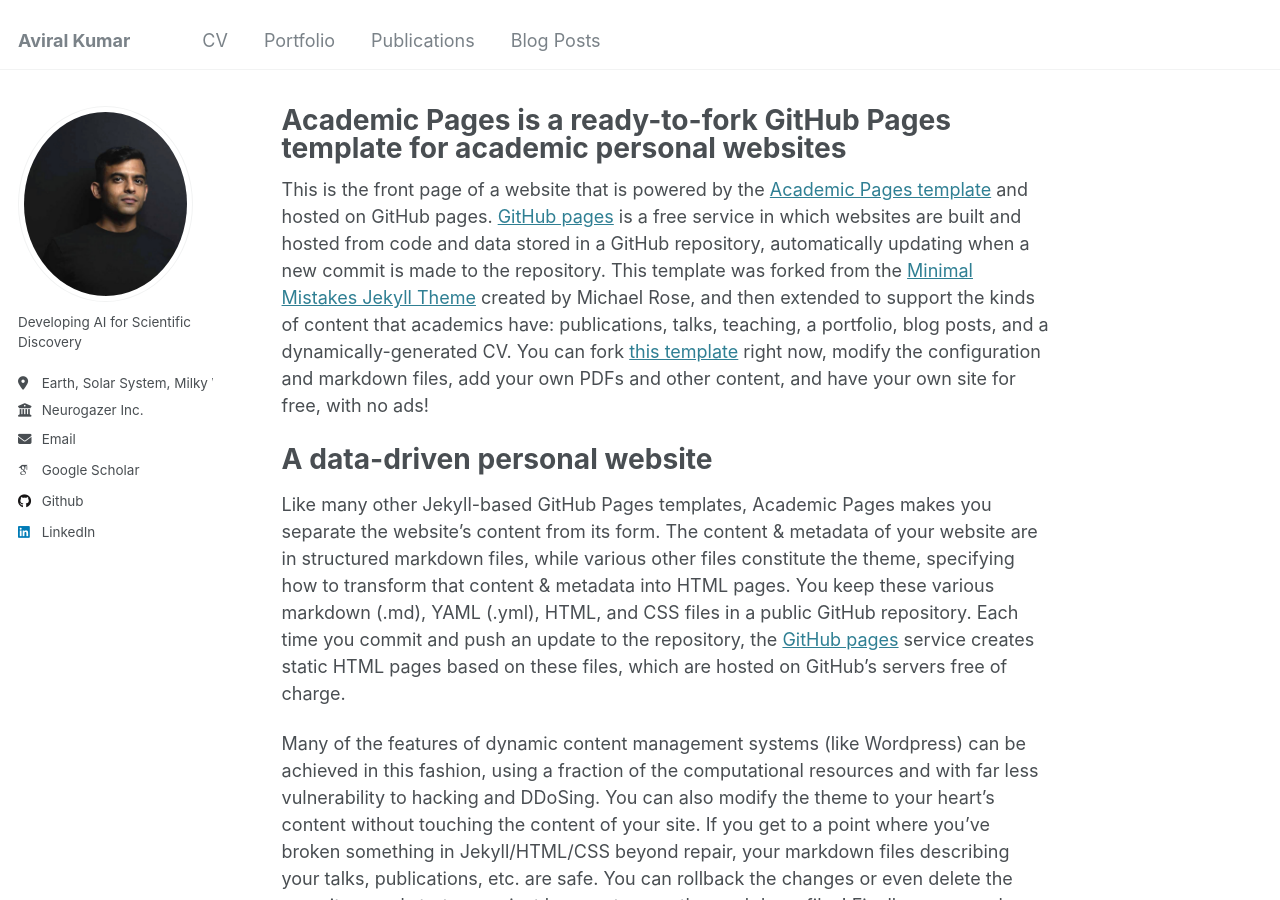
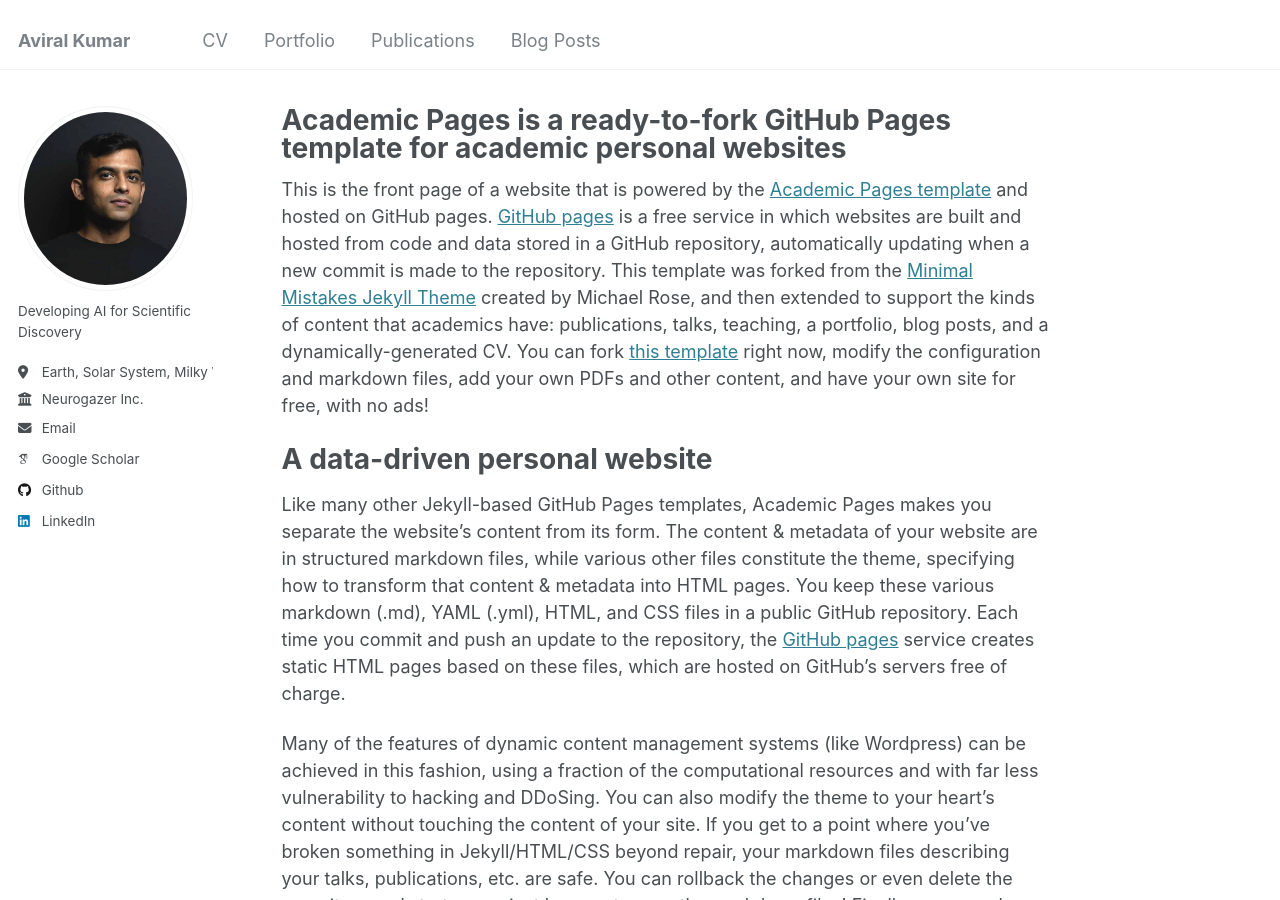
Before and after one commit to kumar-aviral/kumar-aviral.github.io, a Jekyll site: the page built from _pages/about.md, in a window 1280 px wide and 900 px high. Built offline with Jekyll 4.4.1, drawn with Linux system fonts in a browser that asks for light colours; some web fonts are replaced.

Commit message:
Update _config.yml

```diff
--- a/_config.yml
+++ b/_config.yml
@@ -21,7 +21,7 @@
 #               Additional customization can be done by editing /_includes/author-profile.html
 author:
   # Biographic information
-  avatar           : "profile_picture.jpg"
+  avatar           : "profile_picture_copy.jpg"
   name             : #""
   pronouns         : # example: "she/her"
   bio              : "Developing AI for Scientific Discovery"
```
